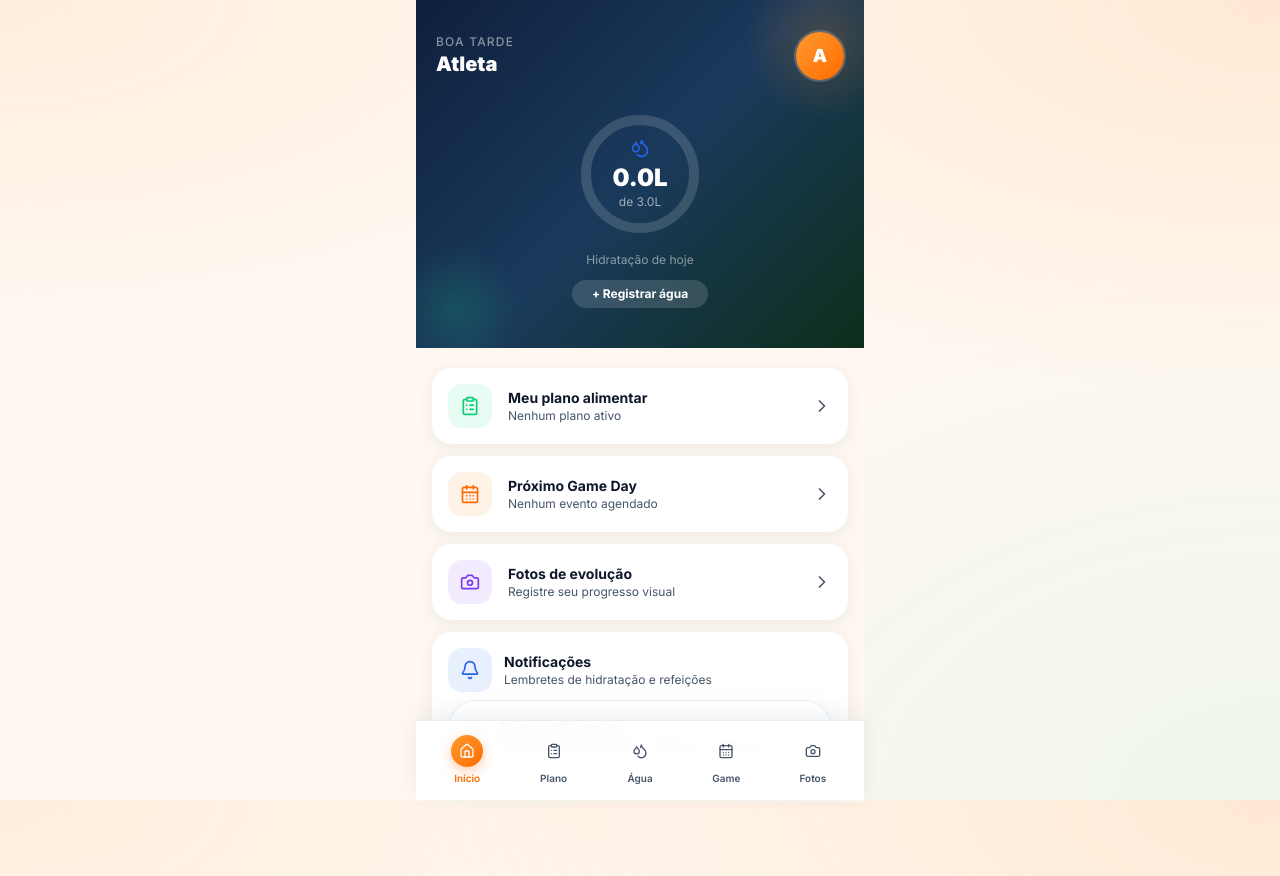
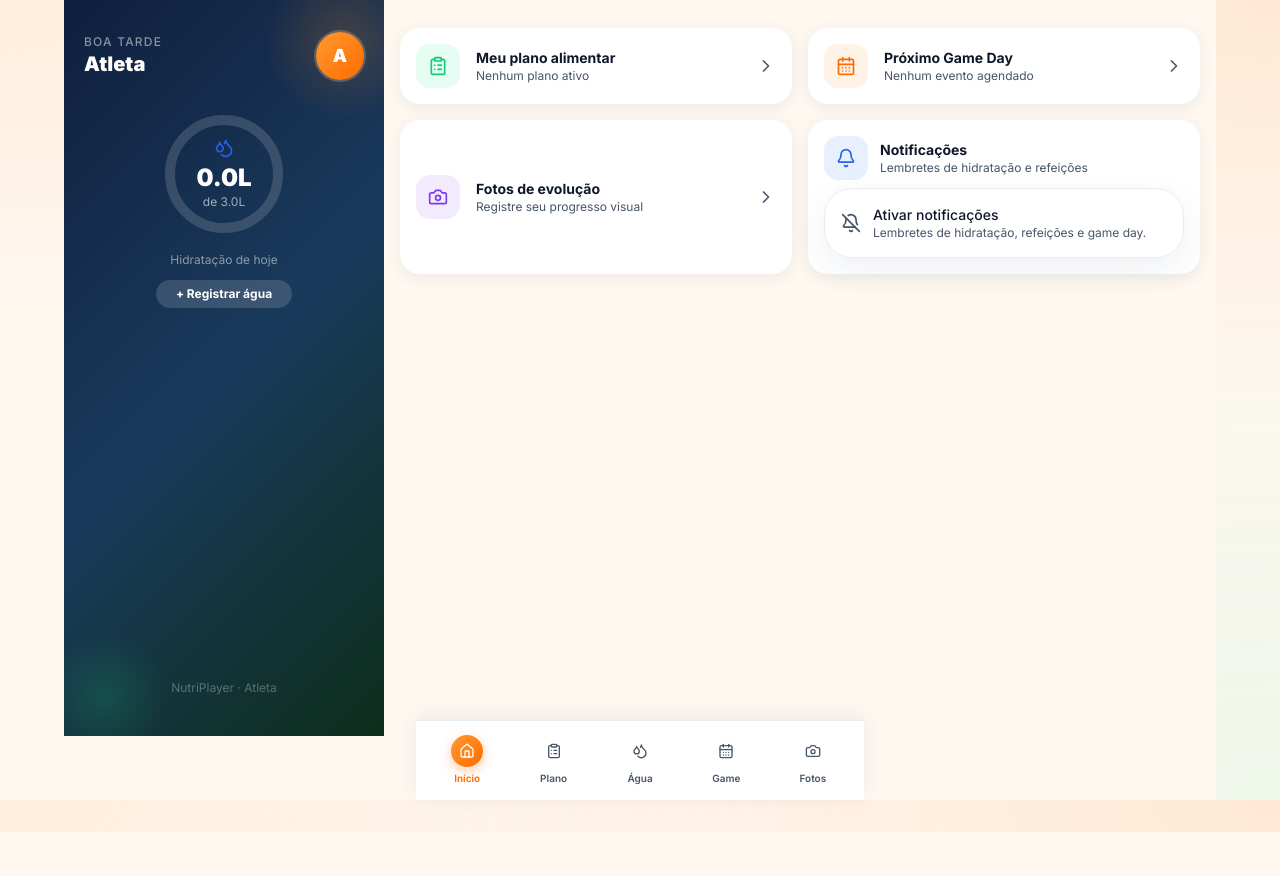
Before and after one commit to Brunoleoguilherme/nutriplayer, a Next.js app: page /atleta/1 in a window 1280 px wide. Shown: the top 876 px of the page. After the commit the page ends 832 px from the top, so only its background shows below. Built offline with nearby package versions, Linux system fonts and the light colour scheme; no server answers; the database is empty.

Commit message:
feat: layout responsivo do atleta - two-column no desktop

```diff
--- a/app/atleta/[id]/page.tsx
+++ b/app/atleta/[id]/page.tsx
@@ -87,11 +87,11 @@ export default function AtletaHome() {
   const primeiroNome = atleta?.nome?.split(" ")[0] ?? "Atleta";
 
   return (
-    <div className="flex flex-col min-h-[calc(100dvh-64px)]">
+    <div className="flex flex-col lg:flex-row min-h-[calc(100dvh-64px)]">
 
-      {/* ── Header com gradiente ── */}
+      {/* ── Header com gradiente (coluna esquerda no desktop) ── */}
       <div
-        className="relative overflow-hidden px-5 pt-8 pb-10"
+        className="relative overflow-hidden px-5 pt-8 pb-10 lg:w-80 lg:min-h-[calc(100dvh-64px)] lg:flex lg:flex-col lg:justify-between lg:shrink-0"
         style={{ background: "linear-gradient(135deg, #0f1f3d 0%, #1a3a5c 50%, #0d2e1a 100%)" }}
       >
         {/* Orbs decorativos */}
@@ -100,6 +100,7 @@ export default function AtletaHome() {
         <div className="pointer-events-none absolute -bottom-6 -left-6 h-32 w-32 rounded-full opacity-15"
           style={{ background: "radial-gradient(circle, #16E28A, transparent 70%)" }} />
 
+        <div>
           {/* Topo */}
           <div className="relative z-10 flex items-center justify-between mb-6">
             <div>
@@ -134,8 +135,15 @@ export default function AtletaHome() {
           </div>
         </div>
 
-      {/* ── Cards de acesso rápido ── */}
-      <div className="flex-1 bg-[var(--color-bg)] px-4 pt-5 pb-4 space-y-3">
+        {/* Rodapé do painel esquerdo (só desktop) */}
+        <div className="hidden lg:block relative z-10 mt-8">
+          <p className="text-xs text-white/30 text-center">NutriPlayer · {atleta?.posicao || "Atleta"}</p>
+        </div>
+      </div>
+
+      {/* ── Cards de acesso rápido (coluna direita / grid no desktop) ── */}
+      <div className="flex-1 bg-[var(--color-bg)] px-4 pt-5 pb-4">
+        <div className="space-y-3 lg:space-y-0 lg:grid lg:grid-cols-2 lg:gap-4 lg:h-full lg:content-start lg:pt-2">
 
           {/* Plano alimentar */}
           <Link href={`/atleta/${id}/plano`}
@@ -203,6 +211,8 @@ export default function AtletaHome() {
             </div>
             <PushOptIn atletaId={id} />
           </div>
+
+        </div>
       </div>
     </div>
   );
--- a/app/atleta/layout.tsx
+++ b/app/atleta/layout.tsx
@@ -3,7 +3,7 @@ import { Toaster } from "react-hot-toast";
 /** Moldura mobile-first do app do atleta. */
 export default function AtletaShell({ children }: { children: React.ReactNode }) {
   return (
-    <div className="mx-auto flex min-h-screen w-full max-w-md flex-col bg-[var(--color-bg)]">
+    <div className="mx-auto flex min-h-screen w-full max-w-md lg:max-w-6xl flex-col bg-[var(--color-bg)]">
       {children}
       <Toaster
         position="top-center"
```
Lines whose indentation alone changed are shown as unchanged.
